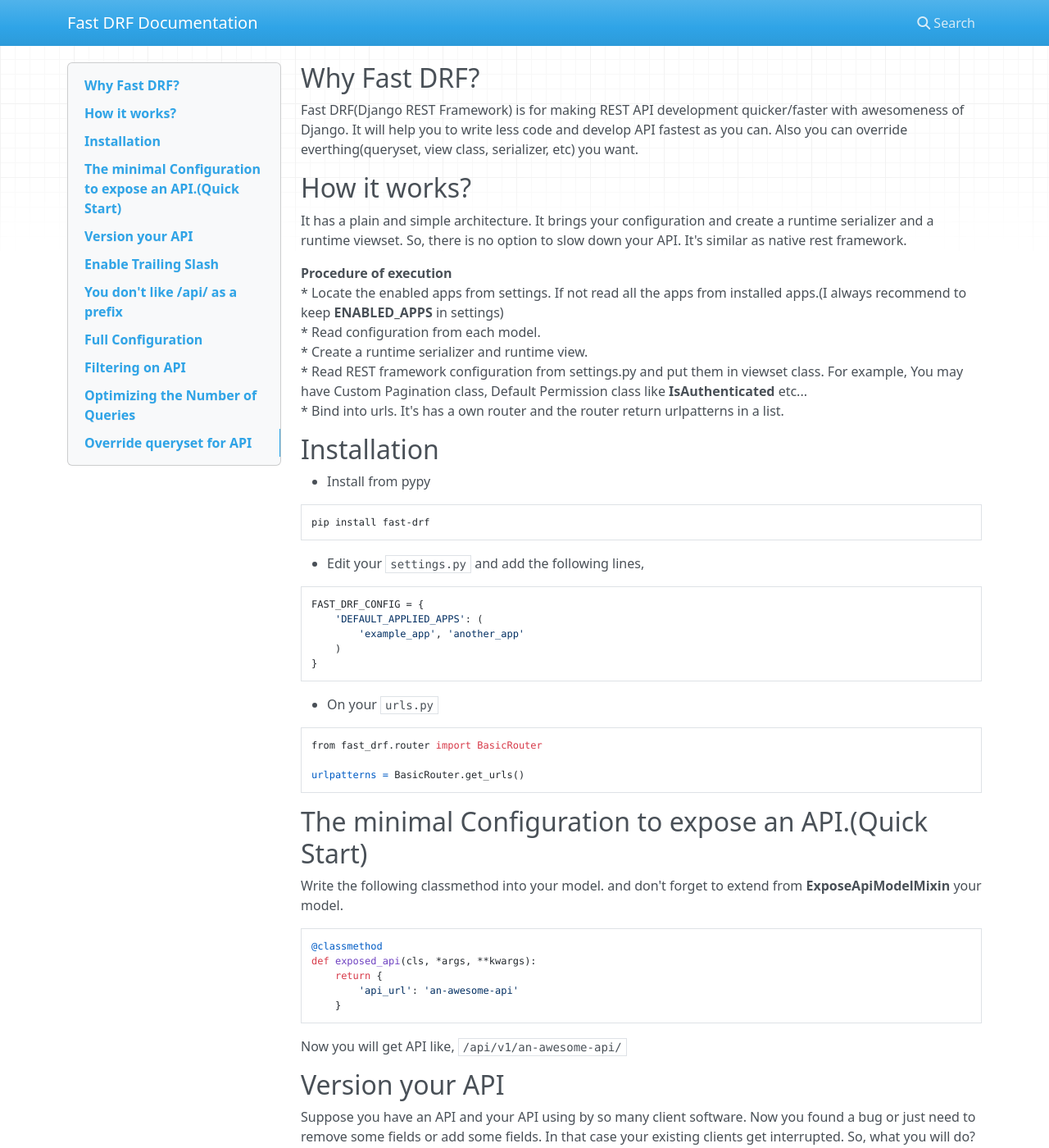
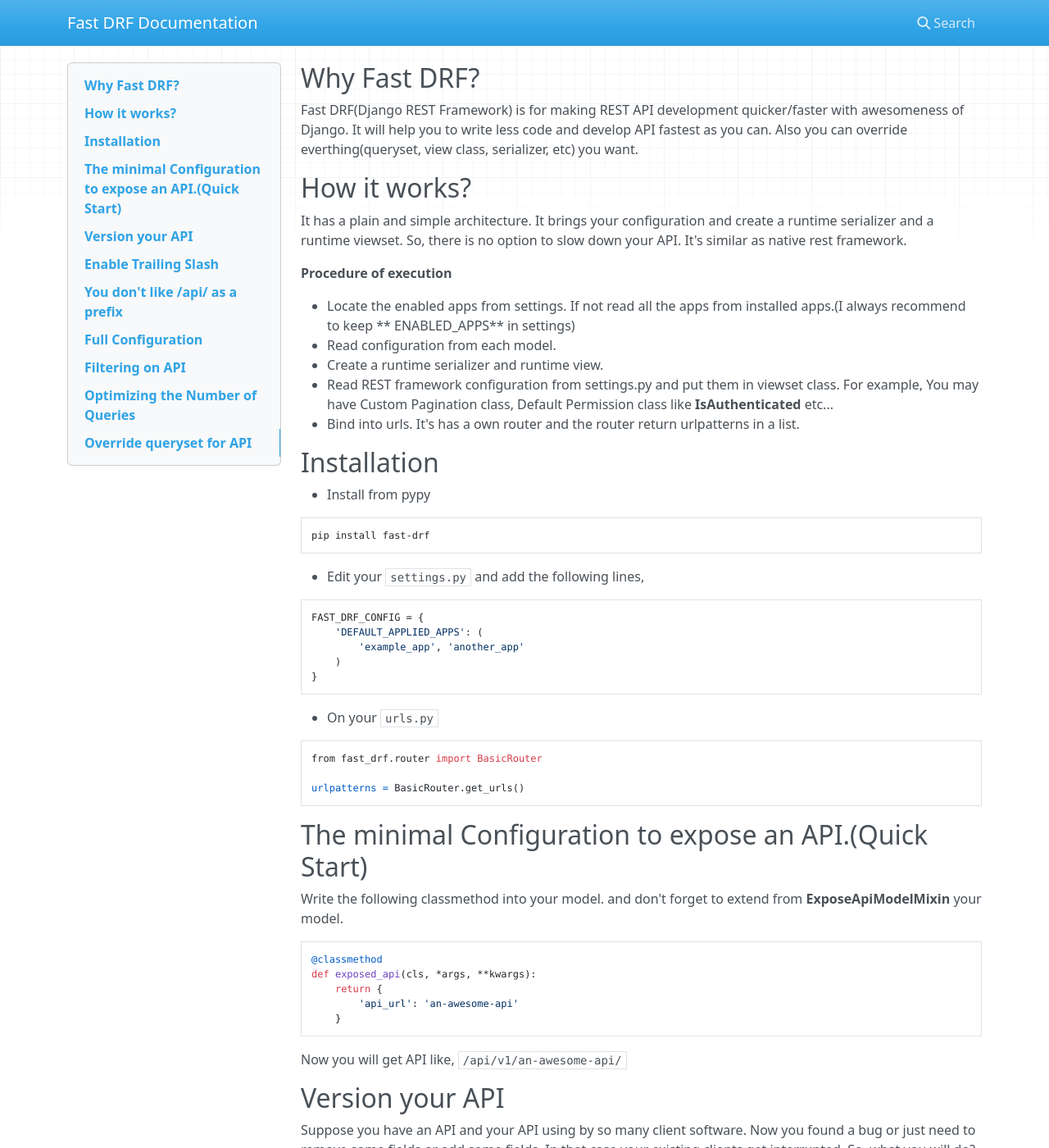
Before and after one commit to iashraful/fast-drf, an MkDocs documentation site: the page built from docs/index.md, in a window 1280 px wide and 1400 px high. Shown: the whole window at 82% size. Built offline with MkDocs 1.6.1, drawn with Linux system fonts in a browser that asks for light colours; nearby versions of some CDN libraries; some of the changed text lies outside the part shown.

````diff
--- a/docs/index.md
+++ b/docs/index.md
@@ -1,23 +1,34 @@
 ## Why Fast DRF?
-Fast DRF(Django REST Framework) is for making REST API development quicker/faster with awesomeness of Django. It will help you to write less code and develop API fastest as you can. Also you can override everthing(queryset, view class, serializer, etc) you want.
+
+Fast DRF(Django REST Framework) is for making REST API development quicker/faster with awesomeness of Django. It will
+help you to write less code and develop API fastest as you can. Also you can override everthing(queryset, view class,
+serializer, etc) you want.
 
 ## How it works?
-It has a plain and simple architecture. It brings your configuration and create a runtime serializer and a runtime viewset. So, there is no option to slow down your API. It's similar as native rest framework.
+
+It has a plain and simple architecture. It brings your configuration and create a runtime serializer and a runtime
+viewset. So, there is no option to slow down your API. It's similar as native rest framework.
 
 **Procedure of execution**
-* Locate the enabled apps from settings. If not read all the apps from installed apps.(I always recommend to keep **ENABLED_APPS** in settings)
+
+* Locate the enabled apps from settings. If not read all the apps from installed apps.(I always recommend to keep **
+  ENABLED_APPS** in settings)
 * Read configuration from each model.
 * Create a runtime serializer and runtime view.
-* Read REST framework configuration from settings.py and put them in viewset class. For example, You may have Custom Pagination class, Default Permission class like **IsAuthenticated** etc...
+* Read REST framework configuration from settings.py and put them in viewset class. For example, You may have Custom
+  Pagination class, Default Permission class like **IsAuthenticated** etc...
 * Bind into urls. It's has a own router and the router return urlpatterns in a list.
 
 ## Installation
+
 * Install from pypy
+
 ```bash
 pip install fast-drf
 ```
 
 * Edit your `settings.py` and add the following lines,
+
 ```python
 FAST_DRF_CONFIG = {
     'DEFAULT_APPLIED_APPS': (
@@ -27,6 +38,7 @@ FAST_DRF_CONFIG = {
 ```
 
 * On your `urls.py`
+
 ```
 from fast_drf.router import BasicRouter
 
@@ -34,7 +46,9 @@ urlpatterns = BasicRouter.get_urls()
 ```
 
 ## The minimal Configuration to expose an API.(Quick Start)
+
 Write the following classmethod into your model. and don't forget to extend from **ExposeApiModelMixin** your model.
+
 ```python
 @classmethod
 def exposed_api(cls, *args, **kwargs):
@@ -62,10 +95,13 @@ def something_else(self):
 ```
 
 ## Enable Trailing Slash
+
 Set `APPEND_SLASH = True` at your settings.py
 
 ## You don't like `/api/` as a prefix
+
 Set you API prefix as your own like following. Just update into `settings.py`
+
 ```python
 FAST_DRF_CONFIG = {
     # ...
@@ -73,17 +109,21 @@ FAST_DRF_CONFIG = {
     # ...
 }
 ```
+
 Your API will look like, /rest-api/v1/users/
 
 ## Full Configuration
-* As you already installed the package, So, now update your every model or if you use base abstract model then it's good and less time you need. Update model like following,
+
+* As you already installed the package, So, now update your every model or if you use base abstract model then it's good
+  and less time you need. Update model like following,
+
 ```python
 from fast_drf.mixins.expose_api_model_mixin import ExposeApiModelMixin
 from django.db import models
 
 
 class MyModel(ExposeApiModelMixin, models.Model):
-    #... All yor fields
+    # ... All yor fields
 
     # The following methods are available from model mixin
     @classmethod
@@ -115,19 +155,29 @@ class MyModel(ExposeApiModelMixin, models.Model):
 
 **That's it.** You can also override serializer class and viewset class
 
+## Filtering on API
 
-## Filtering on API
-Suppose you have a nice API like: `api/v1/posts/`. I assume your model have fields like, `title`, `description`, `author`(ForeignKey with User) etc. And you need to filter you data based on these fields. Where it comes default filtering enabled for all the model fields. You just need to pass the param into the API just like following...
+Suppose you have a nice API like: `api/v1/posts/`. I assume your model have fields like, `title`, `description`
+, `author`(ForeignKey with User) etc. And you need to filter you data based on these fields. Where it comes default
+filtering enabled for all the model fields. You just need to pass the param into the API just like following...
 
 ```
 http://yourdomain.com/api/v1/posts/?search=1&title:icontains=test&description:icontains=hello&author_id=10
 ```
-You don't need to pass all the fields. Just pass the param you want to be filtered out. One thing to remember is `search=1`. If you forget to put it, you won't be able to filter using all those params. So, `search=1` is important here. Another good news is, here it supports all the django filtering options like, `icontains`, `contains`, `exact`, `iexact` etc. Remember whenever you are going to use one of these you must seperate the filtered field with `:`. Like, `title:icontains`. That's it :)
 
+You don't need to pass all the fields. Just pass the param you want to be filtered out. One thing to remember
+is `search=1`. If you forget to put it, you won't be able to filter using all those params. So, `search=1` is important
+here. Another good news is, here it supports all the django filtering options like, `icontains`, `contains`, `exact`
+, `iexact` etc. Remember whenever you are going to use one of these you must seperate the filtered field with `:`.
+Like, `title:icontains`. That's it :)
 
 ## Optimizing the Number of Queries
-Do you like to optimize the number of queries over the API? If YES? you are on the right place. As we are working wit Django and DRF. We have a built in support for prefetch and select. To know more about this please visit https://docs.djangoproject.com/en/3.1/ref/models/querysets/#select-related.
+
+Do you like to optimize the number of queries over the API? If YES? you are on the right place. As we are working wit
+Django and DRF. We have a built in support for prefetch and select. To know more about this please
+visit https://docs.djangoproject.com/en/3.1/ref/models/querysets/#select-related.
 The following implementation works for our library.
+
 ```python
 class MyModel(ExposeApiModelMixin, models.Model):
     @classmethod
@@ -145,12 +195,15 @@ class MyModel(ExposeApiModelMixin, models.Model):
         # Only foreignkey fields
         return ['field_1', 'field_2']
 ```
-So, Where you have enabled the API and you have some relational fields you just need to declare them on the list to optimize the database joining.
 
+So, Where you have enabled the API and you have some relational fields you just need to declare them on the list to
+optimize the database joining.
 
 ## Override queryset for API
+
 The previous implementation was "queryset" on exposed_api method. But, it has some drawbacks. So, we are moving to
 `get_api_queryset` method. The implementation is simple. Let's dig into this.
+
 ```python
 @classmethod
 def get_api_queryset(cls, request):
````
Also changed, not shown: other parts of docs/index.md (+22 -3 lines).
